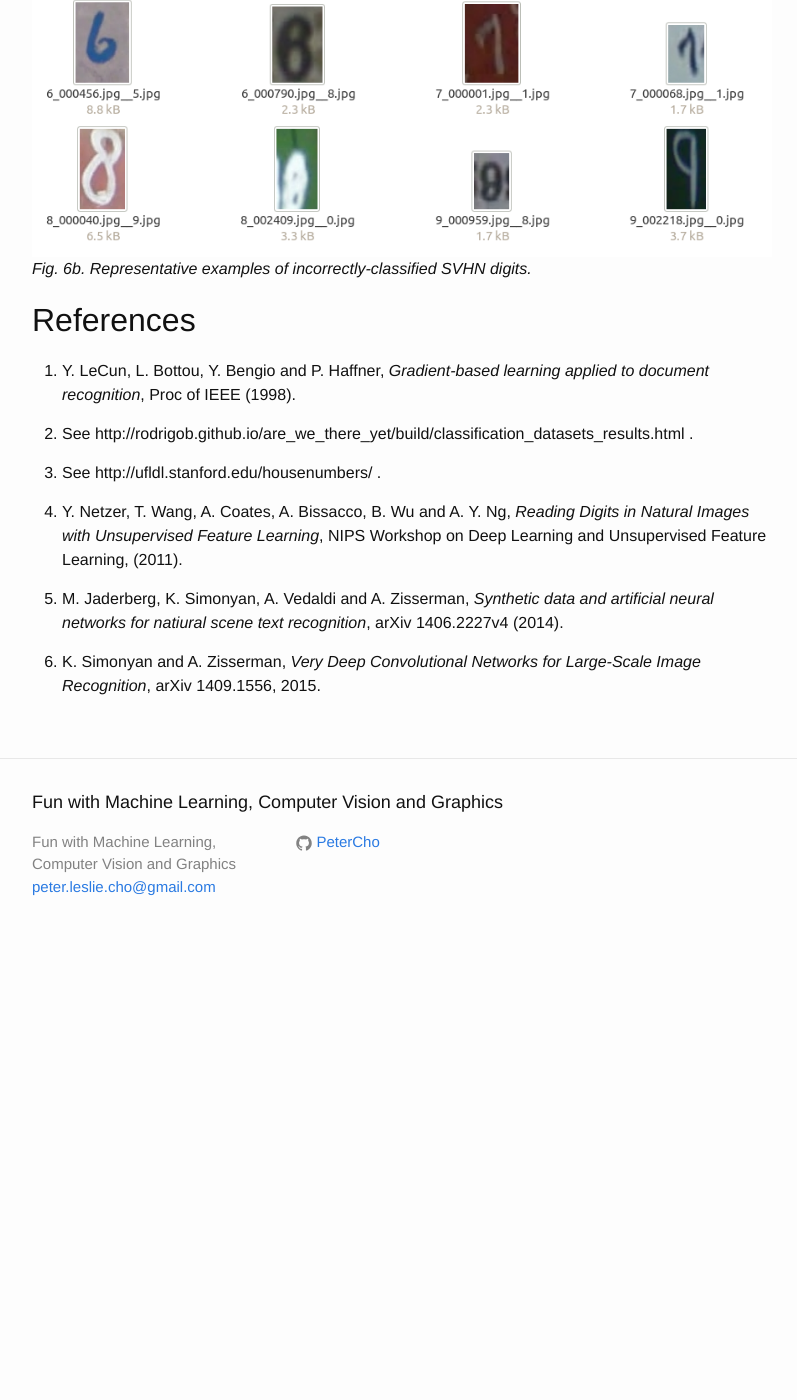
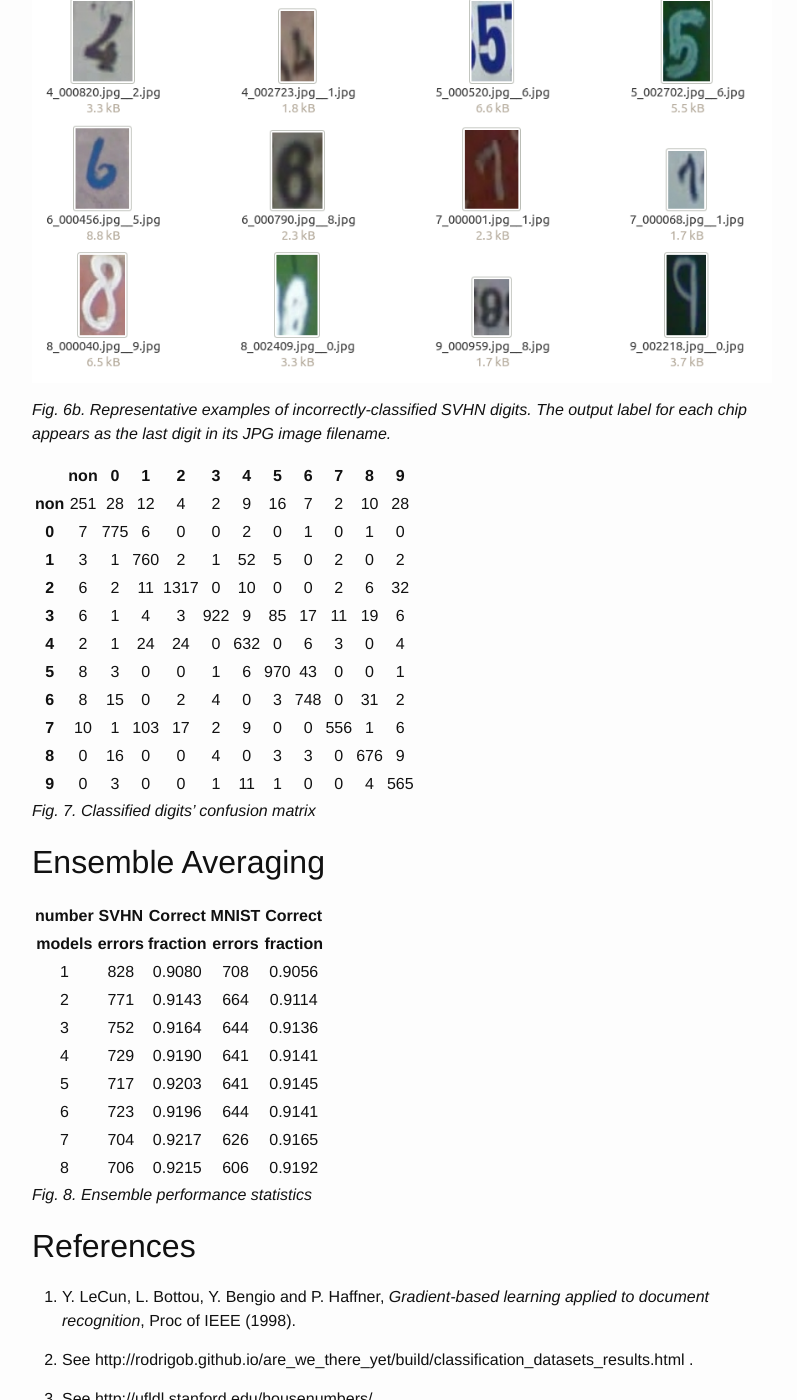
Before and after one commit to PeterCho/blog, a Jekyll site: the page built from _posts/2016-02-21-cvml.markdown, in a window 1280 px wide and 1400 px high, scrolled down 5005 px. Shown: the whole window, without its empty margins (238-1035 px from the left). Built offline with Jekyll 4.4.1, drawn with Linux system fonts in a browser that asks for light colours; before the commit the page ends 5963 px from its top, so only the background shows below that; some of the changed text lies outside the part shown.

Commit message:
Adding confusion matrix and ensemble average performance table

```diff
--- a/_posts/2016-02-21-cvml.markdown
+++ b/_posts/2016-02-21-cvml.markdown
@@ -5,6 +5,8 @@ Network Finetuning"
 date:   2016-02-21 12:00:0
 categories: Deep Learning
 ---
+
+## Digit Image Chips
 
 Automatic digit recognition is a classic problem which lies at the
 intersection of machine learning and computer vision.  One of the earliest
@@ -49,7 +51,7 @@ incorrectly labeled.  The originally assigned label for each chip appears
 as the first digit in its JPG image filename.*
 
 
-
+## Synthetic Digit Chip Generation
 
 ![Digits]({{ site.url }}/blog/images/digit_recog/synthesized_digits.png)
 *Fig. 4.  Representative examples of synthetically generated digits.*
@@ -64,7 +66,45 @@ as the first digit in its JPG image filename.*
 *Fig. 6a.  Representative examples of correctly-classified SVHN digits.*
 
 ![Digits]({{ site.url}}/blog/images/digit_recog/incorrectly_classified_svhn.png)
-*Fig. 6b.  Representative examples  of incorrectly-classified SVHN digits.*
+
+*Fig. 6b.  Representative examples of incorrectly-classified SVHN digits.
+The output label for each chip appears as the last digit in its JPG image
+filename.*
+
+
+|       | non	| 0 	| 1	|  2 	|  3	|  4 	|  5 	|  6 	|  7  	|  8 	| 9 	|
+|:-----:|:-----:|:-----:|:-----:|:-----:|:-----:|:-----:|:-----:|:-----:|:-----:|:-----:|:-----:|
+|**non**| 251   |  28  	| 12  	|  4  	|  2  	|  9   	| 16  	|  7  	|  2  	| 10  	|  28 	|
+|**0**	|  7  	| 775 	|  6  	|  0  	|  0  	|  2   	|  0  	|  1  	|  0  	|  1  	|  0  	|
+|**1** 	|  3  	|  1  	| 760 	|  2  	|  1  	|  52  	|  5  	|  0  	|  2  	|  0  	|  2	|
+|**2**	|  6  	|  2 	|  11	|1317 	|  0  	|  10  	|  0	|  0  	|  2  	|  6  	|  32 	|
+|**3**	|  6	|  1  	|  4	|  3  	| 922 	|  9  	| 85	|  17 	|  11 	| 19  	|   6  	|
+|**4**  |  2  	|  1  	|  24	|  24 	|  0  	| 632  	|  0	|  6  	|  3  	|  0  	|   4  	|
+|**5**	|  8  	|  3  	|  0	|  0  	|  1  	|  6   	| 970 	|  43 	|  0  	|  0  	|   1  	|
+|**6**  |  8  	|  15 	|  0	|  2  	|  4  	|  0   	|  3	| 748 	|  0  	|  31 	|   2  	|
+|**7**  |  10 	|  1  	| 103	|  17 	|  2  	|  9   	|  0	|  0  	| 556 	|  1  	|   6  	|
+|**8**	|  0  	|  16 	|  0	|  0  	|  4  	|  0   	|  3	|  3  	|  0  	| 676 	|   9  	|
+|**9**  |  0  	|  3  	|  0	|  0  	|  1  	|  11  	|  1	|  0  	|  0  	|  4  	|  565 	|
+
+
+*Fig. 7.  Classified digits' confusion matrix*
+
+
+## Ensemble Averaging
+
+|  number   	| SVHN    	| Correct    	| MNIST  	| Correct 	|
+|  models  	| errors   	| fraction   	| errors 	| fraction  	|
+|:-------------:|:-------------:|:-------------:|:-------------:|:-------------:|
+|   1		|  828 		| 0.9080  	| 708  		| 0.9056	|
+|   2		|  771 		| 0.9143  	| 664  		| 0.9114	|
+|   3 		|  752 		| 0.9164  	| 644  		| 0.9136	|
+|   4 		|  729 		| 0.9190  	| 641  		| 0.9141	|
+|   5		|  717 		| 0.9203  	| 641		| 0.9145	|
+|   6		|  723 		| 0.9196  	| 644  		| 0.9141	|
+|   7		|  704 		| 0.9217  	| 626  		| 0.9165	|
+|   8		|  706 		| 0.9215  	| 606  		| 0.9192	|
+
+*Fig. 8.  Ensemble performance statistics*
 
 
 ## References
```
